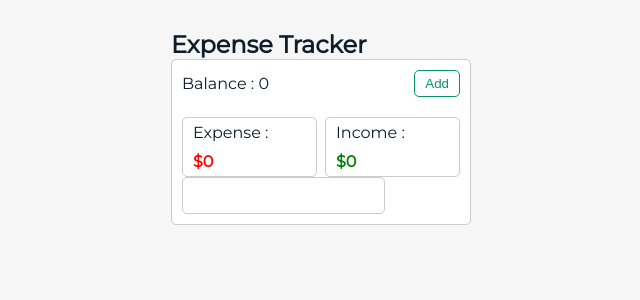
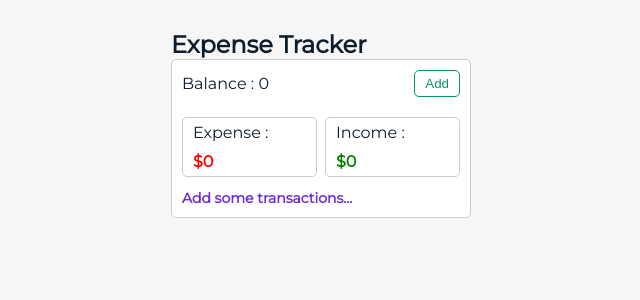
Before and after one commit to EhsanSaraee/expense-tracker, a React (Create React App) app: page / in a window 1280 px wide. Shown: the top 300 px of the page, without its empty margins (319-959 px from the left). Built offline with nearby package versions, Linux system fonts and the light colour scheme.

Commit message:
Styling Search Component

```diff
--- a/src/App.css
+++ b/src/App.css
@@ -127,3 +127,25 @@ input[type='radio'] {
    justify-content: space-between;
    border-right: 5px solid green;
 }
+
+input.search {
+   display: block;
+   padding: 10px 12px;
+   border: 1px solid #ccc;
+   border-radius: 5px;
+   background-color: #efefef;
+   width: 100%;
+   margin: 20px 0;
+}
+
+.isEmpty {
+   margin-top: 12px;
+   color: #6d28d9;
+   font-size: 14px;
+}
+
+.noMatch {
+   color: #dc2626;
+   font-weight: bold;
+   font-size: 14px;
+}
--- a/src/Components/TransactionComp.jsx
+++ b/src/Components/TransactionComp.jsx
@@ -24,10 +24,20 @@ const TransactionComp = ({ transactions }) => {
       transactionsFilterHandler(searchItem);
    }, [transactions]);
 
+   if (!transactions.length)
+      return <h4 className="isEmpty">Add some transactions...</h4>;
+
    return (
       <section>
-         <input type="text" value={searchItem} onChange={changeHandler} />
-         {filteredTransactions?.map((transaction) => (
+         <input
+            className="search"
+            type="text"
+            value={searchItem}
+            onChange={changeHandler}
+            placeholder="Search for Transactions"
+         />
+         {filteredTransactions.length ? (
+            filteredTransactions.map((transaction) => (
                <section
                   className="transaction"
                   key={transaction.id}
@@ -39,7 +49,12 @@ const TransactionComp = ({ transactions }) => {
                   <span>{transaction.desc}</span>
                   <span>${transaction.amount}</span>
                </section>
-         ))}
+            ))
+         ) : (
+            <h4 className="noMatch">
+               no item matches! please enter the correct name
+            </h4>
+         )}
       </section>
    );
 };
```
Lines whose indentation alone changed are shown as unchanged.
